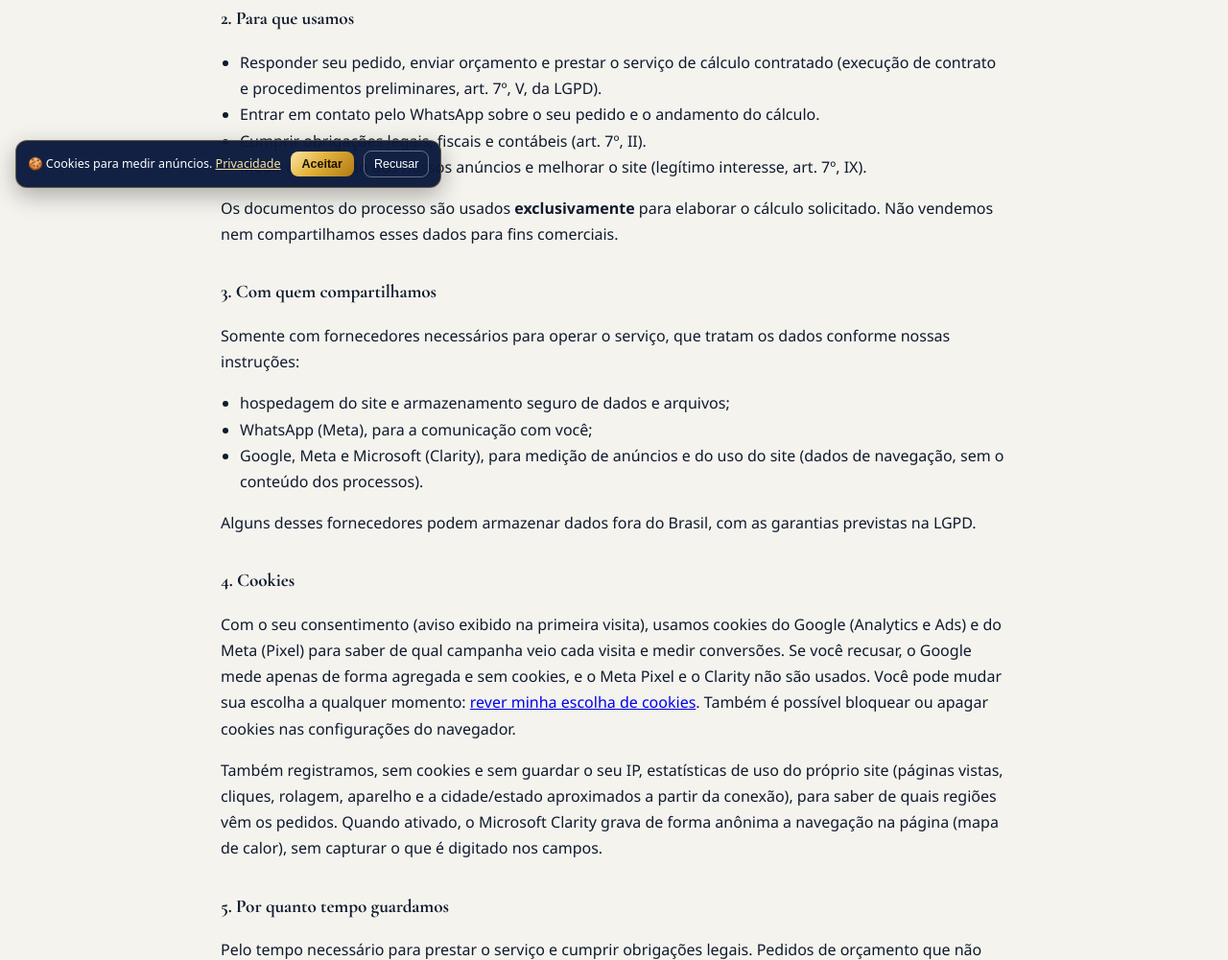
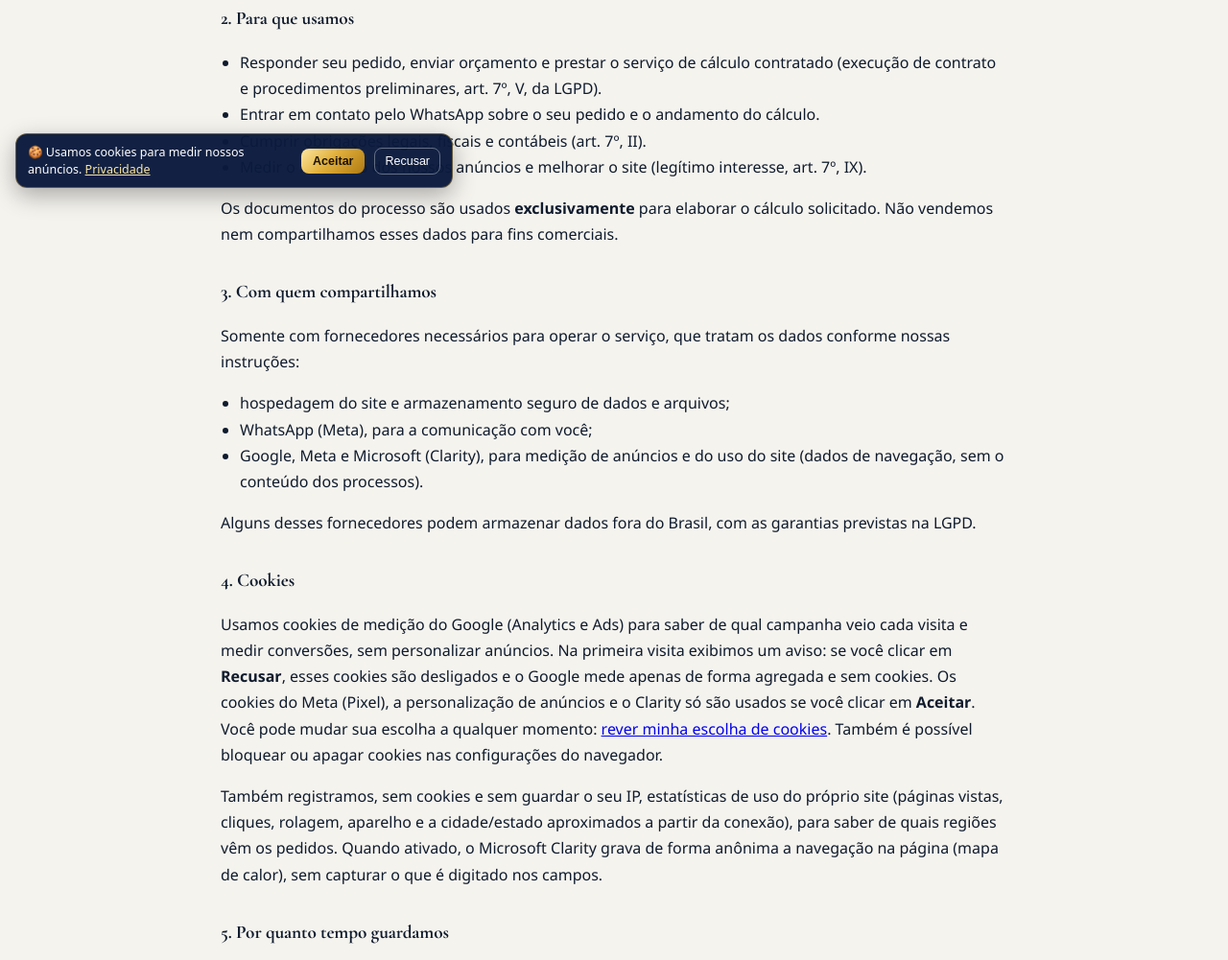
Before and after one commit to Felicordeirofcf/pontes-ferreira-calculos, a plain HTML site: page site/privacidade.html in a window 1280 px wide. Shown: the part 588-1589 px from the top of the page at 96% size. Drawn offline with nearby package versions, Linux system fonts and the light colour scheme.

Commit message:
Cookies: medição do Google ligada por padrão, Recusar desliga; política atualizada
Co-Authored-By: Claude Opus 5.5 <noreply@anthropic.com>
Claude-Session: https://claude.ai/code/session_016ZiB4zHch2gia2L5NYwhZY

```diff
--- a/site/privacidade.html
+++ b/site/privacidade.html
@@ -59,7 +59,7 @@
   <p>Alguns desses fornecedores podem armazenar dados fora do Brasil, com as garantias previstas na LGPD.</p>
 
   <h2>4. Cookies</h2>
-  <p>Com o seu consentimento (aviso exibido na primeira visita), usamos cookies do Google (Analytics e Ads) e do Meta (Pixel) para saber de qual campanha veio cada visita e medir conversões. Se você recusar, o Google mede apenas de forma agregada e sem cookies, e o Meta Pixel e o Clarity não são usados. Você pode mudar sua escolha a qualquer momento: <a href="#" onclick="try{localStorage.removeItem('pf_cookies')}catch(e){};location.reload();return false">rever minha escolha de cookies</a>. Também é possível bloquear ou apagar cookies nas configurações do navegador.</p>
+  <p>Usamos cookies de medição do Google (Analytics e Ads) para saber de qual campanha veio cada visita e medir conversões, sem personalizar anúncios. Na primeira visita exibimos um aviso: se você clicar em <b>Recusar</b>, esses cookies são desligados e o Google mede apenas de forma agregada e sem cookies. Os cookies do Meta (Pixel), a personalização de anúncios e o Clarity só são usados se você clicar em <b>Aceitar</b>. Você pode mudar sua escolha a qualquer momento: <a href="#" onclick="try{localStorage.removeItem('pf_cookies')}catch(e){};location.reload();return false">rever minha escolha de cookies</a>. Também é possível bloquear ou apagar cookies nas configurações do navegador.</p>
   <p>Também registramos, sem cookies e sem guardar o seu IP, estatísticas de uso do próprio site (páginas vistas, cliques, rolagem, aparelho e a cidade/estado aproximados a partir da conexão), para saber de quais regiões vêm os pedidos. Quando ativado, o Microsoft Clarity grava de forma anônima a navegação na página (mapa de calor), sem capturar o que é digitado nos campos.</p>
 
   <h2>5. Por quanto tempo guardamos</h2>
--- a/site/rastro.js
+++ b/site/rastro.js
@@ -1,13 +1,14 @@
 // Consentimento de cookies (LGPD) + Modo de Consentimento v2 do Google.
-// Antes do "Aceitar", Google Ads/Analytics funcionam sem cookies (medição anônima) e Meta Pixel/Clarity ficam desligados.
+// Medição do Google Ads/Analytics ligada por padrão (aviso com opção de recusar); "Recusar" desliga tudo.
+// Personalização de anúncios, Meta Pixel e Clarity só depois do "Aceitar".
 (function () {
   window.dataLayer = window.dataLayer || [];
   window.gtag = window.gtag || function () { dataLayer.push(arguments); };
   const ls = { get: k => { try { return localStorage.getItem(k); } catch (e) { return null; } }, set: (k, v) => { try { localStorage.setItem(k, v); } catch (e) { } } };
   const escolha = ls.get('pf_cookies'); // 'sim' | 'nao' | null
-  const v = escolha === 'sim' ? 'granted' : 'denied';
-  gtag('consent', 'default', { ad_storage: v, ad_user_data: v, ad_personalization: v, analytics_storage: v, wait_for_update: 500 });
-  gtag('set', 'ads_data_redaction', escolha !== 'sim');
+  const med = escolha === 'nao' ? 'denied' : 'granted', pers = escolha === 'sim' ? 'granted' : 'denied';
+  gtag('consent', 'default', { ad_storage: med, ad_user_data: med, ad_personalization: pers, analytics_storage: med, wait_for_update: 500 });
+  gtag('set', 'ads_data_redaction', escolha === 'nao');
   gtag('set', 'url_passthrough', true);
   window.PF_CONSENTIU = () => ls.get('pf_cookies') === 'sim';
   if (escolha || /^\/(painel|cliente)\//.test(location.pathname)) return;
@@ -18,7 +19,7 @@
     const cel = matchMedia('(max-width: 860px)').matches, barra = cel && document.querySelector('.barra-mobile');
     b.style.cssText = 'position:fixed;z-index:9998;background:rgba(11,26,61,.97);color:#fff;border:1px solid rgba(226,177,60,.4);border-radius:12px;box-shadow:0 8px 24px rgba(0,0,0,.3);font:12.5px/1.4 system-ui,-apple-system,"Segoe UI",sans-serif;display:flex;align-items:center;gap:10px;' +
       (cel ? `left:8px;right:8px;bottom:${barra ? 84 : 8}px;padding:8px 10px` : 'left:16px;bottom:16px;max-width:430px;padding:10px 12px');
-    b.innerHTML = '<span style="flex:1">🍪 Cookies para medir anúncios. <a href="/privacidade.html" style="color:#fbe7a1">Privacidade</a></span>' +
+    b.innerHTML = '<span style="flex:1">🍪 Usamos cookies para medir nossos anúncios. <a href="/privacidade.html" style="color:#fbe7a1">Privacidade</a></span>' +
       '<button type="button" data-c="sim" style="background:linear-gradient(135deg,#fbe7a1,#e2b13c 45%,#b07a12);color:#1b1203;border:0;border-radius:8px;padding:6px 12px;font-weight:700;cursor:pointer;font-size:12.5px">Aceitar</button>' +
       '<button type="button" data-c="nao" style="background:transparent;color:#fff;border:1px solid rgba(255,255,255,.35);border-radius:8px;padding:6px 10px;cursor:pointer;font-size:12.5px">Recusar</button>';
     b.addEventListener('click', e => {
@@ -29,6 +30,9 @@
         gtag('set', 'ads_data_redaction', false);
         if (window.fbq) fbq('consent', 'grant');
         window.dispatchEvent(new Event('pf-consentiu'));
+      } else {
+        gtag('consent', 'update', { ad_storage: 'denied', ad_user_data: 'denied', ad_personalization: 'denied', analytics_storage: 'denied' });
+        gtag('set', 'ads_data_redaction', true);
       }
     });
     document.body.appendChild(b);
```
